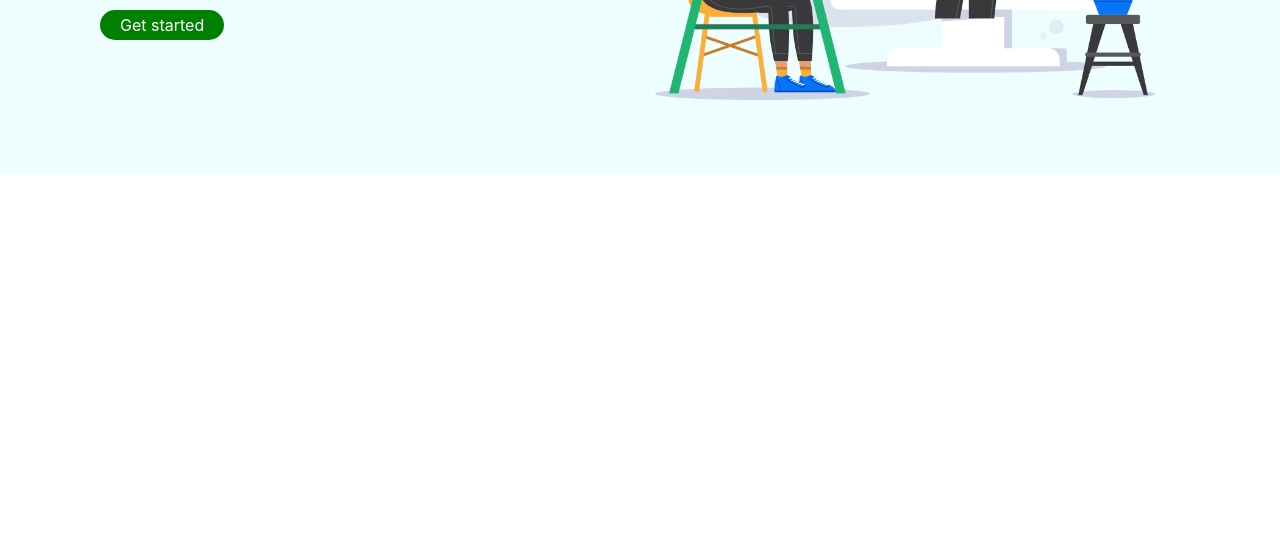
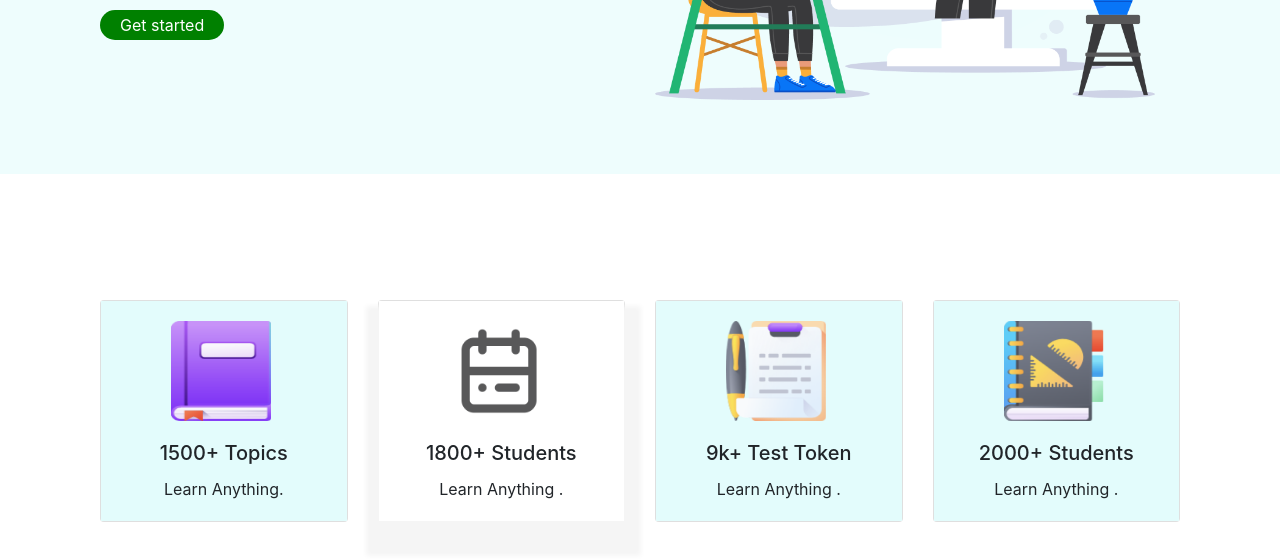
Before and after one commit to sa135790/E_school, a website: page index.html in a window 1280 px wide. Shown: the part 366-926 px from the top of the page. Before the commit the page ends 800 px from the top, so only its background shows below. Drawn offline with nearby package versions, Linux system fonts and the light colour scheme.

Commit message:
fifth commit

```diff
--- a/css/style.css
+++ b/css/style.css
@@ -45,3 +45,27 @@
 .custom-container{
     margin-top: 50px;
 }
+
+/* Navbar closed */
+
+/* Started with middle part */
+.card-body{
+    background-color: rgb(227, 252, 252);
+}
+
+
+.card-body img{
+    height: 100px;
+    width: 100px;
+    margin-left:50px;
+}
+
+.card-title{
+    margin-top: 20px;
+}
+
+.box-shadow{
+
+    box-shadow: 2px 20px 5px 15px whitesmoke;
+    background-color: white;
+}
--- a/index.html
+++ b/index.html
@@ -54,14 +54,69 @@
                 <a class="custom-link text-white">Get started</a>
                 </div>
                 <div class="col">
-                        <img class="custom-image" src="images/Illustration.png">
+                   <img class="custom-image" src="images/Illustration.png">
+                   </div>
+              </div>
+         </div>
+
+
+ <!-- Start with the next part -->
+<div class="container">
+ <div class="row">
+        <!-- 1st card -->
+        <div class="col-sm-3">
+          <div class="card">
+            <div class="card-body">
+             <img src="images/ICON/book.png">
+              <h5 class="card-title text-center mp-5px" >1500+ Topics</h5>
+              <p class="card-text text-center">Learn Anything.</p>
+
+            </div>
+          </div>
+        </div>
+        <!-- 2nd card -->
+        <div class="col-sm-3 ">
+          <div class="card">
+            <div class="card-body box-shadow">
+                <img src="images/ICON/calendar.png">
+              <h5 class="card-title text-center">1800+ Students</h5>
+              <p class="card-text text-center">Learn Anything .</p>
+
+            </div>
+          </div>
+        </div>
+        <!-- 3rd card -->
+        <div class="col-sm-3">
+                <div class="card">
+                  <div class="card-body">
+                   <img src="images/ICON/Test.png">
+                   <h5 class="card-title text-center">9k+ Test Token</h5>
+                    <p class="card-text text-center">Learn Anything .</p>
+
+                  </div>
                 </div>
-                        </div>
-        </div>
+              </div>
+
+        <!-- 4th card -->
+              <div class="col-sm-3">
+                <div class="card">
+                  <div class="card-body">
+                    <img src="images/ICON/Students.png">
+                    <h5 class="card-title text-center">2000+ Students</h5>
+                     <p class="card-text text-center">Learn Anything .</p>
+                  </div>
+                </div>
+              </div>
 
 
 
 
+      </div>
+</div>
+
+
+
+ <!-- End Here -->
 </div>
 
 
```
